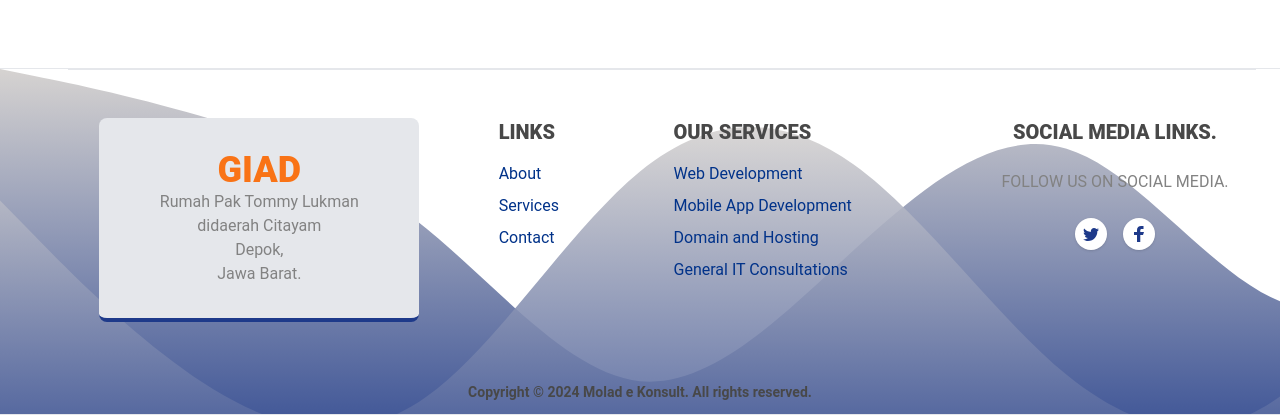
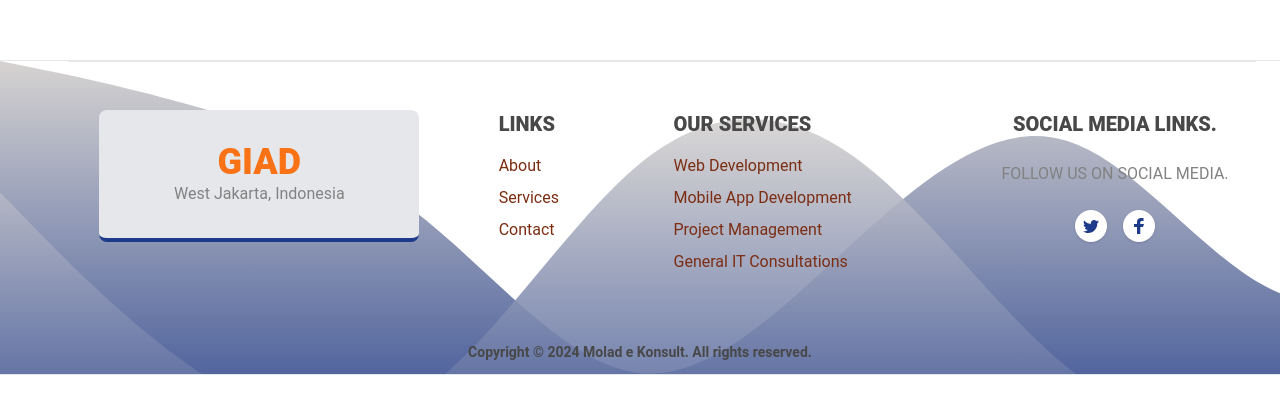
Before and after one commit to DivaRamadha/GIAD, a React (Create React App) app: page /contact in a window 1280 px wide. Shown: the part 747-1162 px from the top of the page. After the commit the page ends 1122 px from the top, so only its background shows below. Built offline with nearby package versions, Linux system fonts and the light colour scheme.

Commit message:
send mail & bug fix

```diff
--- a/src/components/Cta.js
+++ b/src/components/Cta.js
@@ -11,7 +11,7 @@ const Cta = () => {
                     </div>
 
                     <div className="w-full lg:w-72 pt-6 lg:mx-12">
-                        <Link to="/contact" className="bg-transparent border hover:bg-blue-900 hover:border-blue-800 text-white justify-center text-center rounded-lg px-10 py-3 flex items-center group">Send a message
+                        <Link to="/contact" className="bg-transparent border hover:bg-orange-500 hover:border-orange-400 text-white justify-center text-center rounded-lg px-10 py-3 flex items-center group">Send a message
                         <svg className="w-5 h-5 ml-1 group-hover:translate-x-2 duration-500 ease-in" xmlns="http://www.w3.org/2000/svg" viewBox="0 0 20 20" fill="currentColor"><path fillRule="evenodd" d="M10.293 3.293a1 1 0 011.414 0l6 6a1 1 0 010 1.414l-6 6a1 1 0 01-1.414-1.414L14.586 11H3a1 1 0 110-2h11.586l-4.293-4.293a1 1 0 010-1.414z" clipRule="evenodd"></path></svg>
                         </Link>
                     </div>
--- a/src/components/Footer.js
+++ b/src/components/Footer.js
@@ -16,45 +16,45 @@ const Footer = () => {
                         <div className="box-border border-b-4 border-blue-900 p-8 bg-gray-200 text-gray-600 text-center rounded-lg xl:w-80 mx-auto">
                             <h3 className="font-extrabold text-4xl text-orange-500">GIAD</h3>
                             <div className='text-md subtitle'>
-                                <h5>Rumah Pak Tommy Lukman</h5>
-                                <p>didaerah Citayam</p>
+                                <h5>West Jakarta, Indonesia</h5>
+                                {/* <p>didaerah Citayam</p>
                                 <p>Depok,</p>
-                                <p>Jawa Barat.</p>
+                                <p>Jawa Barat.</p> */}
                             </div>
                         </div>
                     </div>
 
                     {/* 2nd block */}
                     <div className="col-span-6 md:col-span-6 lg:col-span-1 ml-7 mx-auto">
-                        <h6 className="text-[#013289] text-xl title mb-4">LINKS</h6>
+                        <h6 className="text-orange-900 text-xl title mb-4">LINKS</h6>
                         <ul className="text-md">
                         <li className="mb-2">
-                            <HashLink to="#" className="text-[#013289] hover:text-gray-900 hover:tracking-wider transition duration-250 ease-in-out">About</HashLink>
+                            <HashLink to="#" className="text-orange-900 hover:text-gray-900 hover:tracking-wider transition duration-250 ease-in-out">About</HashLink>
                         </li>
                         <li className="mb-2">
-                            <HashLink to="#" className="text-[#013289] hover:text-gray-900 hover:tracking-wider transition duration-250 ease-in-out">Services</HashLink>
+                            <HashLink to="#" className="text-orange-900 hover:text-gray-900 hover:tracking-wider transition duration-250 ease-in-out">Services</HashLink>
                         </li>
                         <li className="mb-2">
-                            <HashLink to="#" className="text-[#013289] hover:text-gray-900 hover:tracking-wider transition duration-250 ease-in-out">Contact</HashLink>
+                            <HashLink to="#" className="text-orange-900 hover:text-gray-900 hover:tracking-wider transition duration-250 ease-in-out">Contact</HashLink>
                         </li>
                         </ul>
                     </div>
 
                     {/* 3rd block */}
                     <div className="col-span-6 md:col-span-6 lg:col-span-4 mx-auto">
-                        <h6 className="text-[#013289] text-xl title mb-4">OUR SERVICES</h6>
+                        <h6 className="text-orange-900 text-xl title mb-4">OUR SERVICES</h6>
                         <ul className="text-md">
                         <li className="mb-2">
-                            <Link to="#" className="text-[#013289] hover:text-gray-900 hover:tracking-wider transition duration-250 ease-in-out">Web Development</Link>
+                            <Link to="#" className="text-orange-900 hover:text-gray-900 hover:tracking-wider transition duration-250 ease-in-out">Web Development</Link>
                         </li>
                         <li className="mb-2">
-                            <Link to="#" className="text-[#013289] hover:text-gray-900 hover:tracking-wider transition duration-250 ease-in-out">Mobile App Development</Link>
+                            <Link to="#" className="text-orange-900 hover:text-gray-900 hover:tracking-wider transition duration-250 ease-in-out">Mobile App Development</Link>
                         </li>
                         <li className="mb-2">
-                            <Link to="#" className="text-[#013289] hover:text-gray-900 hover:tracking-wider transition duration-250 ease-in-out">Domain and Hosting</Link>
+                            <Link to="#" className="text-orange-900 hover:text-gray-900 hover:tracking-wider transition duration-250 ease-in-out">Project Management</Link>
                         </li>
                         <li className="mb-2">
-                            <Link to="#" className="text-[#013289] hover:text-gray-900 hover:tracking-wider transition duration-250 ease-in-out">General IT Consultations</Link>
+                            <Link to="#" className="text-orange-900 hover:text-gray-900 hover:tracking-wider transition duration-250 ease-in-out">General IT Consultations</Link>
                         </li>
                         </ul>
                     </div>
--- a/src/pages/Contact.js
+++ b/src/pages/Contact.js
@@ -1,80 +1,68 @@
 import React, { useState } from 'react';
 import NavBar from '../components/Navbar/NavBar';
 import Footer from '../components/Footer';
-import {useDocTitle} from '../components/CustomHook';
-import axios from 'axios';
-// import emailjs from 'emailjs-com';
+import { useDocTitle } from '../components/CustomHook';
+import emailjs from 'emailjs-com';
 import Notiflix from 'notiflix';
 
 const Contact = () => {
     useDocTitle('MLD | Molad e Konsult - Send us a message')
-    const [firstName, setFirstName] = useState('')
-    const [lastName, setLastName] = useState('')
-    const [email, setEmail] = useState('')
-    const [phone, setPhone] = useState('')
-    const [message, setMessage] = useState('')
-    const [errors, setErrors] = useState([])
+    const [firstName, setFirstName] = useState('');
+    const [lastName, setLastName] = useState('');
+    const [email, setEmail] = useState('');
+    const [phone, setPhone] = useState('');
+    const [message, setMessage] = useState('');
+    const [errors, setErrors] = useState([]);
 
     const clearErrors = () => {
-        setErrors([])
-    }
+        setErrors([]);
+    };
 
     const clearInput = () => {
-        setFirstName('')
-        setLastName('')
-        setEmail('')
-        setPhone('')
-        setMessage('')
-    }
+        setFirstName('');
+        setLastName('');
+        setEmail('');
+        setPhone('');
+        setMessage('');
+    };
 
     const sendEmail = (e) => {
         e.preventDefault();
         document.getElementById('submitBtn').disabled = true;
         document.getElementById('submitBtn').innerHTML = 'Loading...';
-        let fData = new FormData();
-        fData.append('first_name', firstName)
-        fData.append('last_name', lastName)
-        fData.append('email', email)
-        fData.append('phone_number', phone)
-        fData.append('message', message)
+        setMessage(`First Name: ${firstName}, Last Name: ${lastName}, Email: ${email}, Phone Number: ${phone}, Message: ${message}`);
 
-        axios({
-            method: "post",
-            url: process.env.REACT_APP_CONTACT_API,
-            data: fData,
-            headers: {
-                'Content-Type':  'multipart/form-data'
-            }
-        })
-        .then(function (response) {
+        const templateParams = {
+            to_name: "Diva",
+            from_name: firstName + " " + lastName,
+            email: email,
+            phone_number: phone,
+            message:  `Email : ${email}, Phone : ${phone}, Message: ${message}`,
+        };
+
+        emailjs.send('service_bzu8lc1', 'template_4ejeeeh', templateParams, 'Xry4WJyFJ2jpajvPv')
+            .then((response) => {
                 document.getElementById('submitBtn').disabled = false;
-            document.getElementById('submitBtn').innerHTML = 'send message';
-            clearInput()
-            //handle success
+                document.getElementById('submitBtn').innerHTML = 'Send Message';
+                clearInput();
                 Notiflix.Report.success(
                     'Success',
-                response.data.message,
+                    'Your message has been sent successfully!',
                     'Okay',
                 );
-        })
-        .catch(function (error) {
+            }, (error) => {
                 document.getElementById('submitBtn').disabled = false;
-            document.getElementById('submitBtn').innerHTML = 'send message';
-            //handle error
-            const { response } = error;
-            if(response.status === 500) {
+                document.getElementById('submitBtn').innerHTML = 'Send Message';
+                // Handle error
+                console.error('Error sending email: ', error);
                 Notiflix.Report.failure(
                     'An error occurred',
-                    response.data.message,
+                    'Failed to send your message. Please try again later.',
                     'Okay',
                 );
-            }
-            if(response.data.errors !== null) {
-                setErrors(response.data.errors)
-            }
+            });
+    };
 
-        });
-    }
     return (
         <>
             <div>
@@ -84,11 +72,8 @@ const Contact = () => {
                 <div className="container mx-auto my-8 px-4 lg:px-20" data-aos="zoom-in">
 
                 <form onSubmit={sendEmail}>
-
                         <div className="w-full bg-white p-8 my-4 md:px-12 lg:w-9/12 lg:pl-20 lg:pr-40 mr-auto rounded-2xl shadow-2xl">
-                        <div className="flex">
                             <h1 className="font-bold text-center lg:text-left text-blue-900 uppercase text-4xl">Send us a message</h1>
-                        </div>
                             <div className="grid grid-cols-1 gap-5 md:grid-cols-2 mt-5">
                                 <div>
                                     <input
@@ -97,14 +82,13 @@ const Contact = () => {
                                         type="text"
                                         placeholder="First Name*"
                                         value={firstName}
-                                        onChange={(e)=> setFirstName(e.target.value)}
+                                        onChange={(e) => setFirstName(e.target.value)}
                                         onKeyUp={clearErrors}
                                     />
                                     {errors &&
                                         <p className="text-red-500 text-sm">{errors.first_name}</p>
                                     }
                                 </div>
-
                                 <div>
                                     <input
                                         name="last_name"
@@ -112,14 +96,13 @@ const Contact = () => {
                                         type="text"
                                         placeholder="Last Name*"
                                         value={lastName}
-                                        onChange={(e)=> setLastName(e.target.value)}
+                                        onChange={(e) => setLastName(e.target.value)}
                                         onKeyUp={clearErrors}
                                     />
                                     {errors &&
                                         <p className="text-red-500 text-sm">{errors.last_name}</p>
                                     }
                                 </div>
-
                                 <div>
                                     <input
                                         name="email"
@@ -127,14 +110,13 @@ const Contact = () => {
                                         type="email"
                                         placeholder="Email*"
                                         value={email}
-                                        onChange={(e)=> setEmail(e.target.value)}
+                                        onChange={(e) => setEmail(e.target.value)}
                                         onKeyUp={clearErrors}
                                     />
                                     {errors &&
                                         <p className="text-red-500 text-sm">{errors.email}</p>
                                     }
                                 </div>
-
                                 <div>
                                     <input
                                         name="phone_number"
@@ -142,7 +124,7 @@ const Contact = () => {
                                         type="number"
                                         placeholder="Phone*"
                                         value={phone}
-                                        onChange={(e)=> setPhone(e.target.value)}
+                                        onChange={(e) => setPhone(e.target.value)}
                                         onKeyUp={clearErrors}
                                     />
                                     {errors &&
@@ -156,7 +138,7 @@ const Contact = () => {
                                     placeholder="Message*"
                                     className="w-full h-32 bg-gray-100 text-gray-900 mt-2 p-3 rounded-lg focus:outline-none focus:shadow-outline"
                                     value={message}
-                                onChange={(e)=> setMessage(e.target.value)}
+                                    onChange={(e) => setMessage(e.target.value)}
                                     onKeyUp={clearErrors}
                                 ></textarea>
                                 {errors &&
@@ -164,7 +146,7 @@ const Contact = () => {
                                 }
                             </div>
                             <div className="my-2 w-1/2 lg:w-2/4">
-                            <button type="submit" id="submitBtn" className="uppercase text-sm font-bold tracking-wide bg-gray-500 hover:bg-blue-900 text-gray-100 p-3 rounded-lg w-full
+                                <button type="submit" id="submitBtn" className="uppercase text-sm tracking-wide bg-orange-500 hover:bg-orange-400 text-gray-100 p-3 rounded-lg w-full
                                         focus:outline-none focus:shadow-outline">
                                     Send Message
                                 </button>
@@ -172,7 +154,7 @@ const Contact = () => {
                         </div>
                     </form>
                         <div
-                            className="w-full  lg:-mt-96 lg:w-2/6 px-8 py-6 ml-auto bg-blue-900 rounded-2xl">
+                            className="w-full  lg:-mt-96 lg:w-2/6 px-8 py-6 ml-auto bg-orange-900 rounded-2xl">
                             <div className="flex flex-col text-white">
 
                                 <div className="flex my-4 w-2/3 lg:w-3/4">
@@ -181,7 +163,7 @@ const Contact = () => {
                                     </div>
                                     <div className="flex flex-col">
                                         <h2 className="text-2xl">Office Address</h2>
-                                        <p className="text-gray-400">Ilo Awela, Ota, Ogun State</p>
+                                        <p className="text-white-400">West Jakarta, Indonesia</p>
                                     </div>
                                 </div>
 
@@ -192,11 +174,11 @@ const Contact = () => {
 
                         <div className="flex flex-col">
                         <h2 className="text-2xl">Call Us</h2>
-                        <p className="text-gray-400">Tel: 08055384406</p>
+                        <p className="text-white-400">Tel: +62 812-9045-3530</p>
 
                             <div className='mt-5'>
                                 <h2 className="text-2xl">Send an E-mail</h2>
-                                <p className="text-gray-400">info@mld.ng</p>
+                                <p className="text-white-400">hipos1707@gmail.com</p>
                             </div>
 
                         </div>
```
Also changed, not shown: 1 other file (tests, documents, lock files or other folders). Lines whose indentation alone changed are shown as unchanged.
